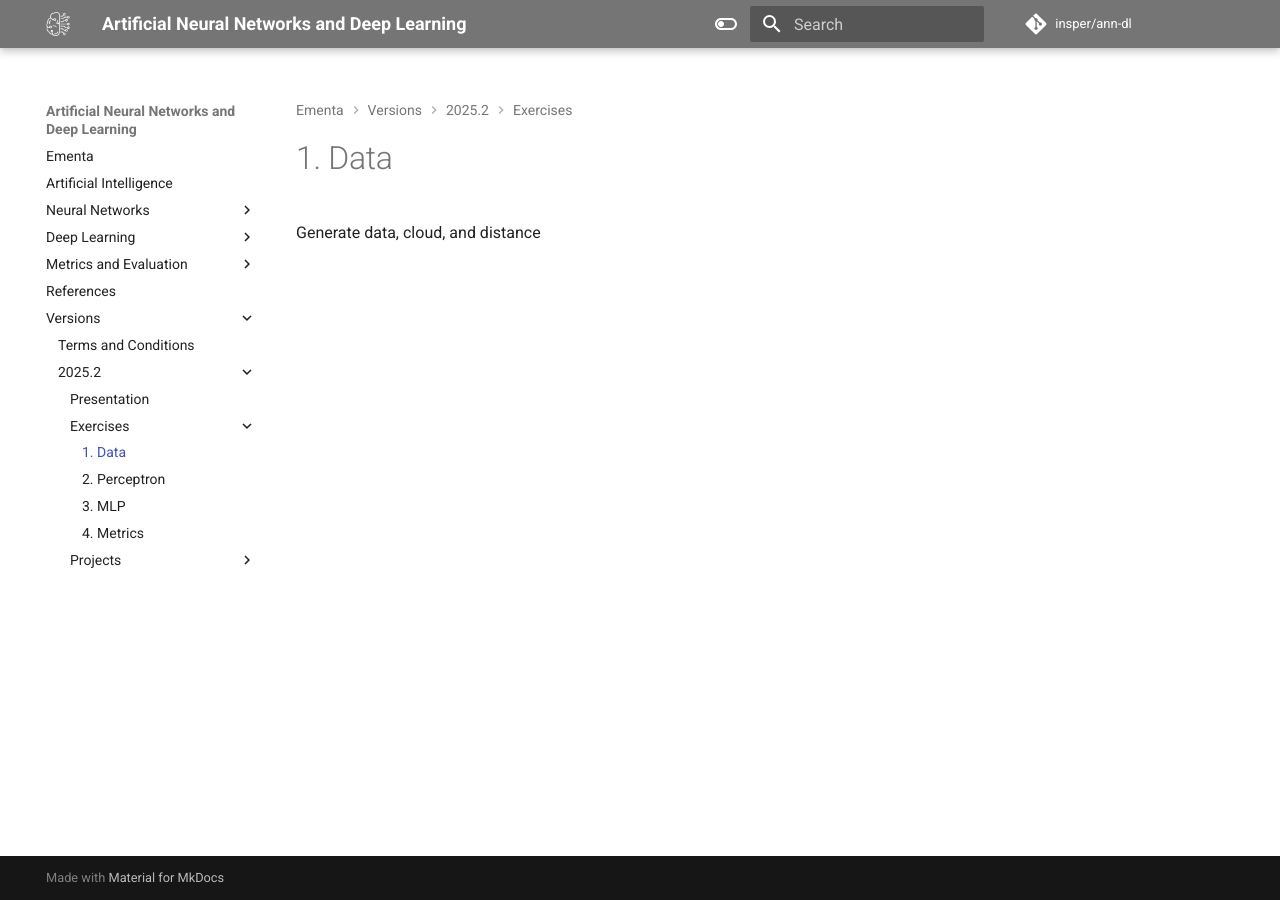
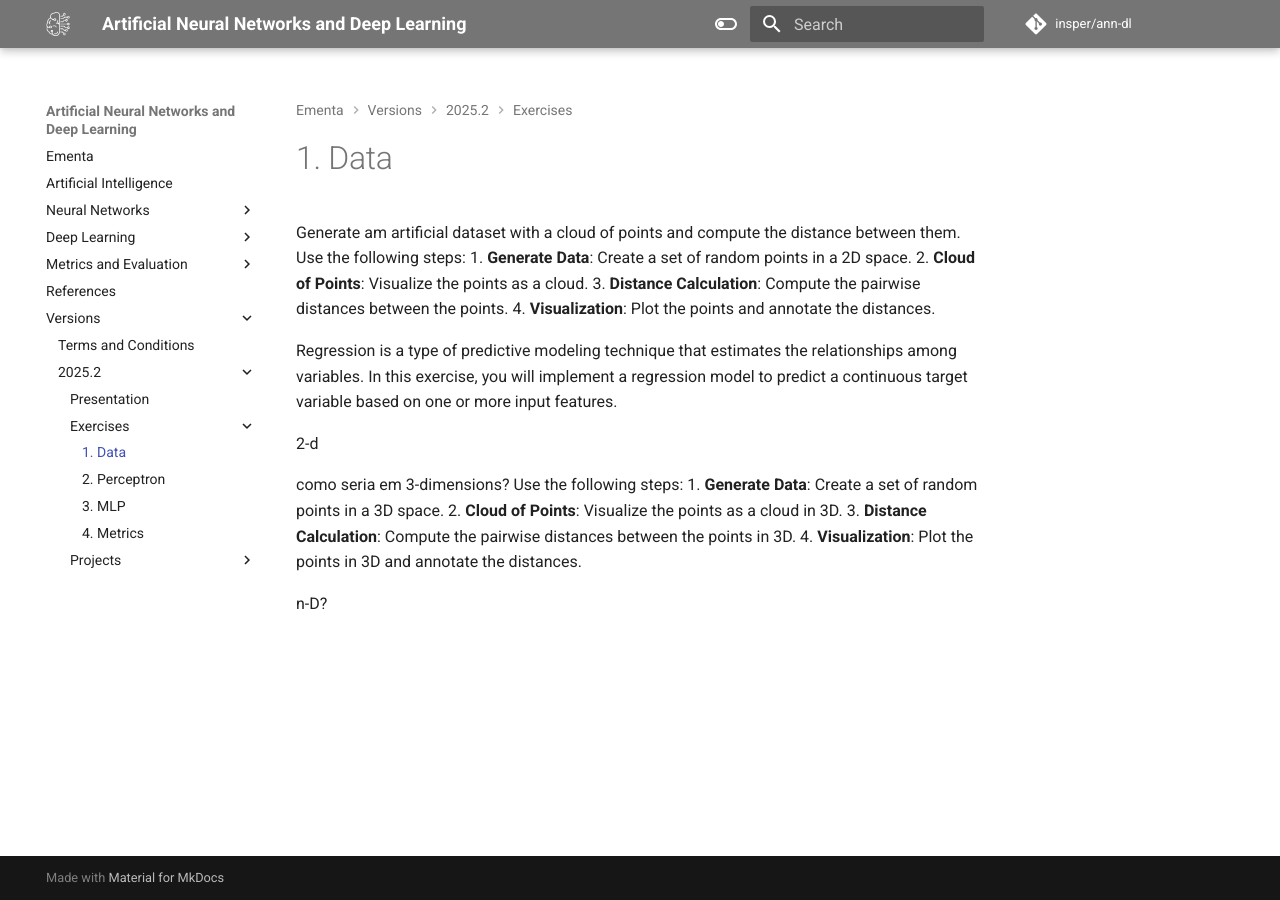
Before and after one commit to Insper/ann-dl, an MkDocs documentation site: the page built from docs/versions/2025.2/exercises/data/data.md, in a window 1280 px wide. Built offline with MkDocs 1.6.1 and Material for MkDocs 9.7.7, drawn with Linux system fonts in a browser that asks for light colours; comment, search, counter and statistics services are not loaded.

Commit message:
planning

```diff
--- a/docs/versions/2025.2/exercises/data/data.md
+++ b/docs/versions/2025.2/exercises/data/data.md
@@ -1,2 +1,18 @@
 
-Generate data, cloud, and distance
+Generate am artificial dataset with a cloud of points and compute the distance between them. Use the following steps:
+1. **Generate Data**: Create a set of random points in a 2D space.
+2. **Cloud of Points**: Visualize the points as a cloud.
+3. **Distance Calculation**: Compute the pairwise distances between the points.
+4. **Visualization**: Plot the points and annotate the distances.
+
+Regression is a type of predictive modeling technique that estimates the relationships among variables. In this exercise, you will implement a regression model to predict a continuous target variable based on one or more input features.
+
+2-d
+
+como seria em 3-dimensions? Use the following steps:
+1. **Generate Data**: Create a set of random points in a 3D space.
+2. **Cloud of Points**: Visualize the points as a cloud in 3D.
+3. **Distance Calculation**: Compute the pairwise distances between the points in 3D.
+4. **Visualization**: Plot the points in 3D and annotate the distances.
+
+n-D?
--- a/docs/versions/2025.2/grade.py
+++ b/docs/versions/2025.2/grade.py
@@ -1,5 +1,4 @@
 import matplotlib.pyplot as plt
-import numpy as np
 from io import StringIO
 
 fig, ax = plt.subplots(1, 2)
@@ -7,7 +6,7 @@ fig, ax = plt.subplots(1, 2)
 fig.set_size_inches(10, 5)
 
 ax[0].pie(
-    np.array([5, 5, 10, 5, 30, 45]),
+    [5, 5, 10, 5, 30, 45],
     labels=["Data", "Perceptron", "MLP", "Metrics", "Midterm", "Final"],
     explode=[0, 0, 0, 0, 0, 0],
     autopct='%1.0f%%',
@@ -15,7 +14,7 @@ ax[0].pie(
 ax[0].title.set_text("Individual")
 
 ax[1].pie(
-    np.array([30, 30, 40]),
+    [30, 30, 40],
     labels=["Classification", "Regression", "Generative"],
     explode=[0, 0, 0],
     autopct='%1.0f%%',
```
Also changed, not shown: docs/versions/2025.2/presentation.md (+1 -1 lines), docs/versions/terms-and-conditions.md (+3 -3 lines).
